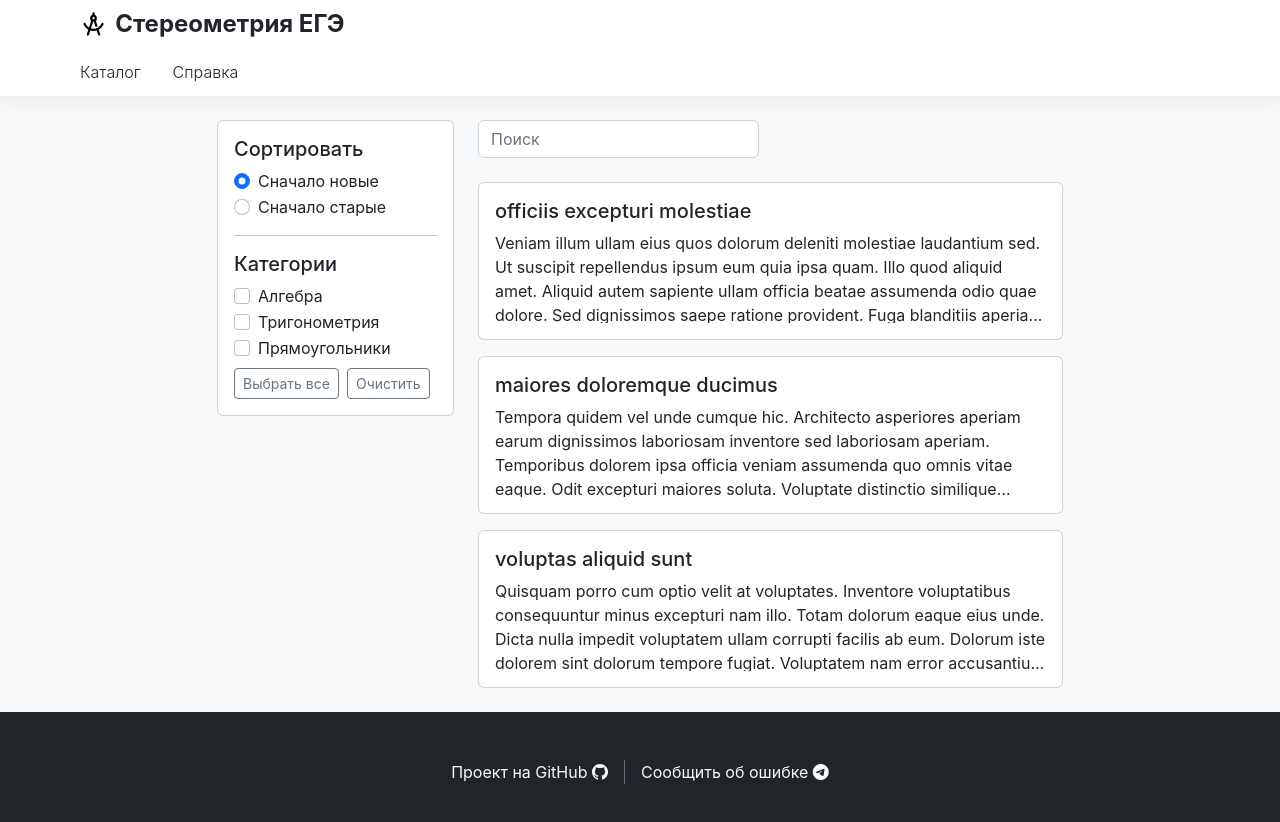
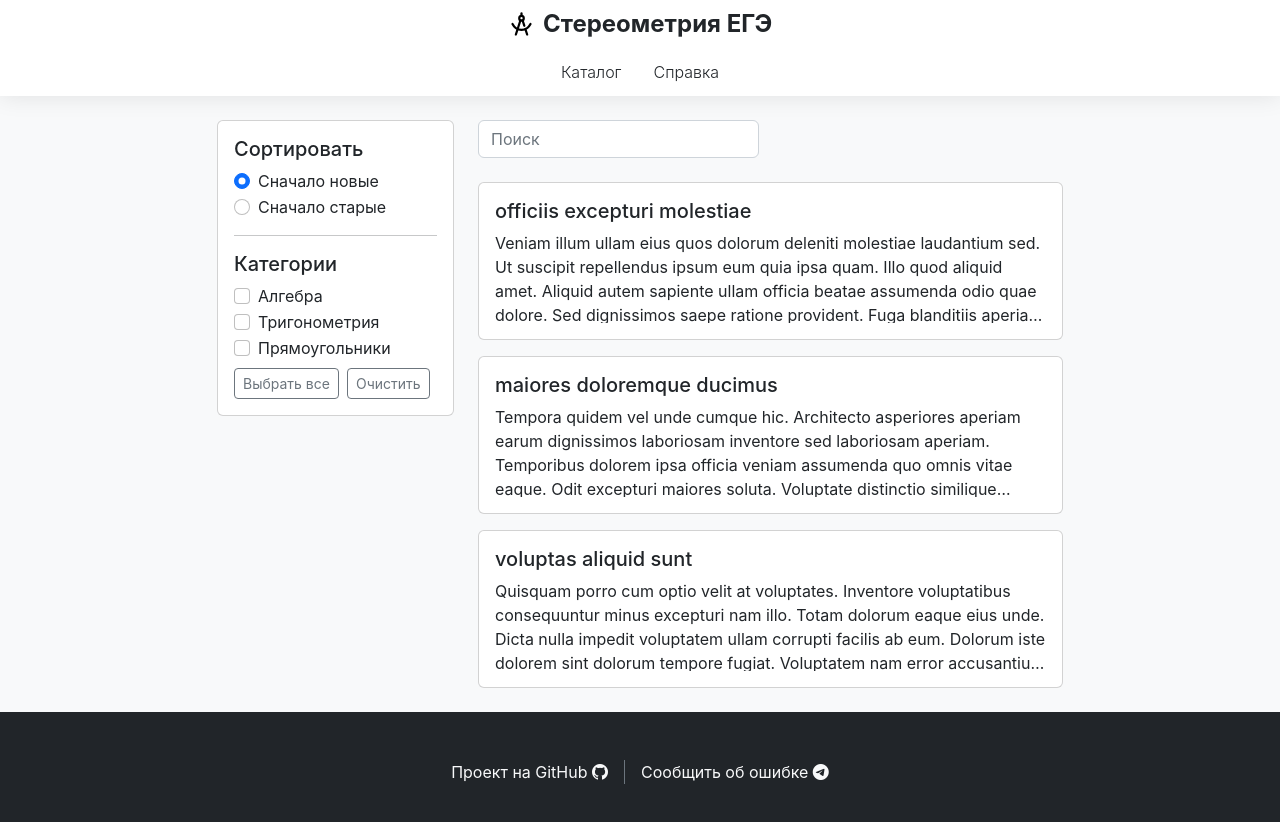
Before and after one commit to nkg-17/math-tests, a React (Vite) app: page / in a window 1280 px wide. Shown: the top 822 px of the page. Built offline with nearby package versions, Linux system fonts and the light colour scheme; no server answers.

Commit message:
Centered header

```diff
--- a/src/components/Header/index.css
+++ b/src/components/Header/index.css
@@ -16,8 +16,9 @@
 	--bs-gutter-x: 0;
 	--bs-gutter-y: 0;
 
-	padding-left: 5rem;
+	padding: 0 5rem;
 	display: flex;
+	flex-direction: column;
 	align-items: center;
 
 	background-color: white;
@@ -33,11 +34,11 @@
 	--bs-gutter-x: 0;
 	--bs-gutter-y: 0;
 
-	padding-left: 4rem;
+	padding: 0 4rem;
 	display: flex;
 	flex-direction: row;
+	align-items: center;
 	gap: 0;
-	align-items: center;
 
 	background-color: white;
 /*	background-color: var(--bs-light);*/
--- a/src/components/Header/index.jsx
+++ b/src/components/Header/index.jsx
@@ -16,7 +16,7 @@ function Header(props) {
 
 			{
 				(!props.minimized) ? (
-					<Container fluid className="HeaderNav">
+					<Container fluid className="HeaderNav justify-content-center">
 						<div className="HeaderNavItem">Каталог</div>
 						<div className="HeaderNavItem">Справка</div>
 					</Container>
```
